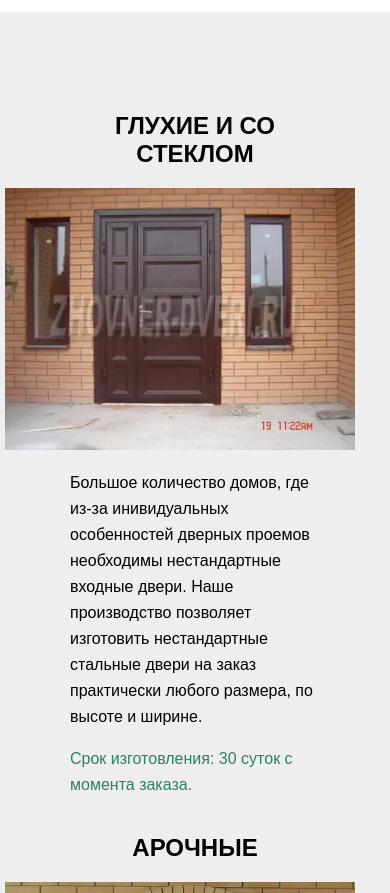
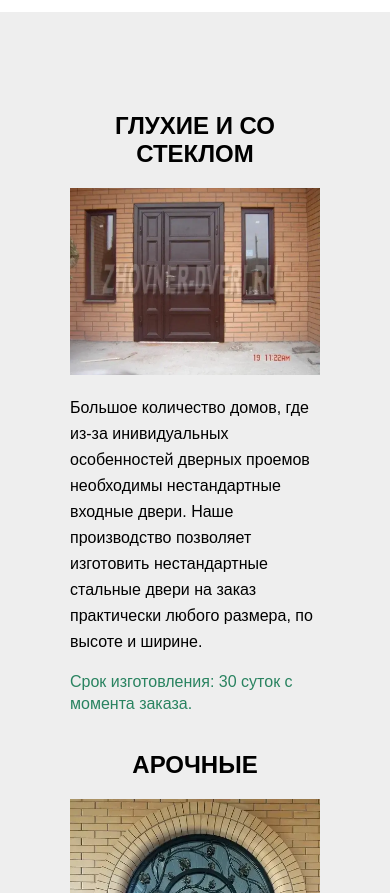
Before and after one commit to Petr791/dveri-zhovner, a plain HTML site: page order.html in a window 390 px wide. Shown: the part 207-1100 px from the top of the page. Drawn offline with Linux system fonts and the light colour scheme.

Commit message:
correction

```diff
--- a/index.scss
+++ b/index.scss
@@ -780,7 +780,7 @@ textarea {
     // .order-card__time
     &__time {
         color: var(--text-accent);
-        line-height: 26px;
+        line-height: 22px;
     }
 }
 
@@ -1090,6 +1090,15 @@ textarea {
     .door-btn-wrapper {
         text-align: center;
     }
+    .category-btn {
+        margin: 10px 0px;
+    }
+    .order-card__pic {
+        margin-right: 0px;
+    }
+    .order-card__img {
+        width: 100%;
+    }
 }
 
 
@@ -1220,6 +1229,9 @@ textarea {
     .information-grid-col {
         width: 100%;
     }
+    .navigation {
+        margin-top: 10px;
+    }
 }
 
 
```
Also changed, not shown: css/index.css.
